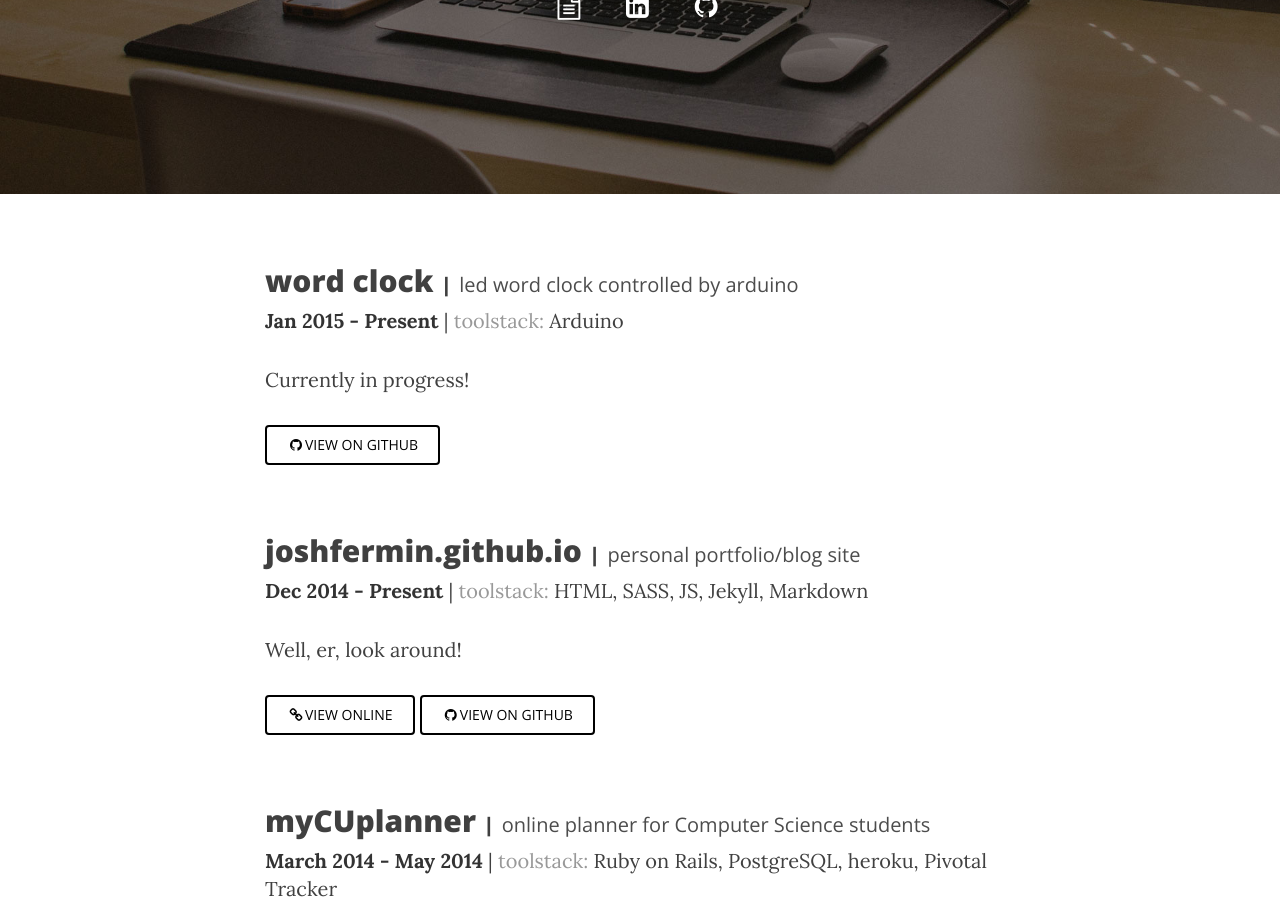
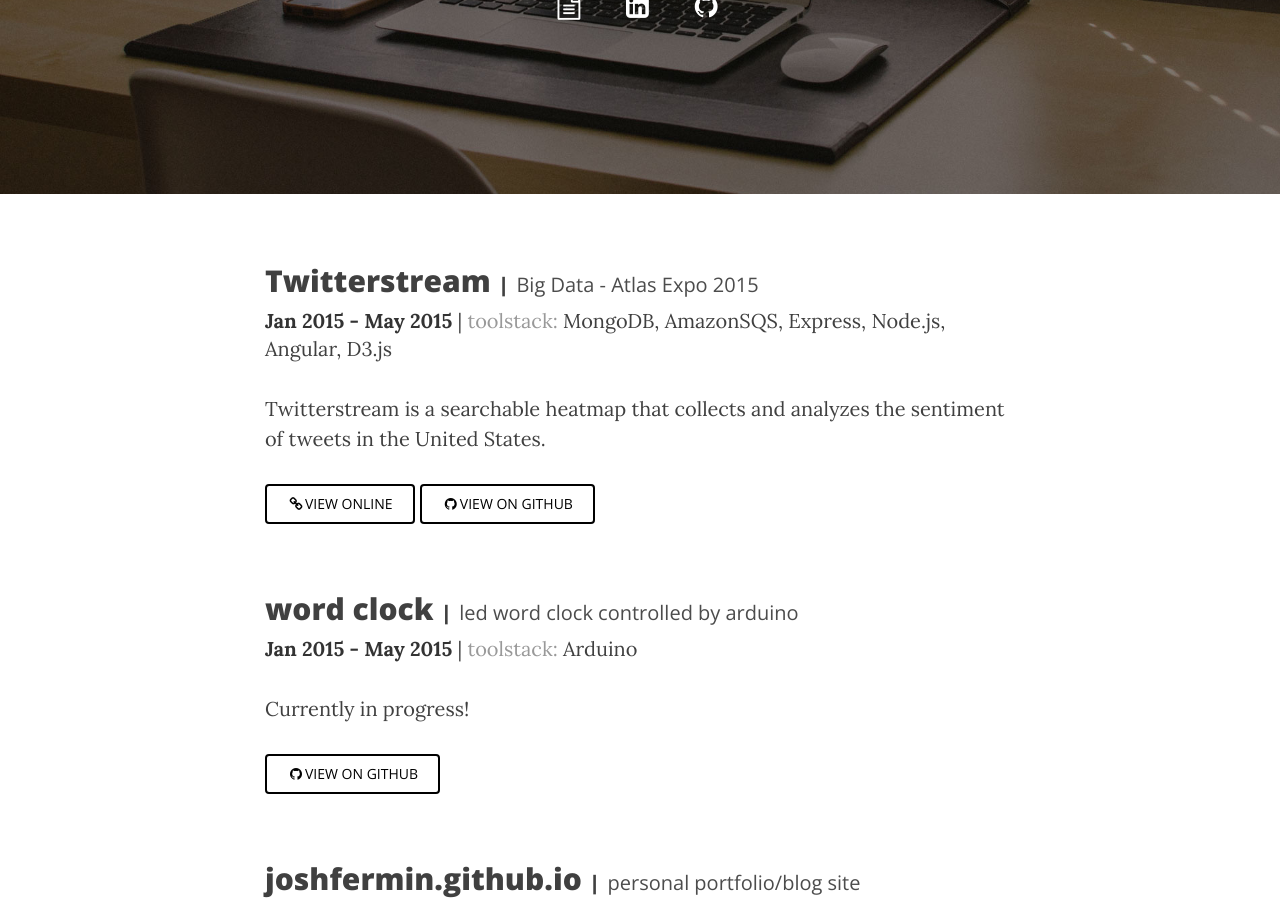
Before and after one commit to joshfermin/joshfermin.github.io, a Jekyll site: the page built from projects.html, in a window 1280 px wide and 900 px high, scrolled down 326 px. Built offline with Jekyll 4.4.1, drawn with Linux system fonts in a browser that asks for light colours; nearby versions of some CDN libraries.

Commit message:
updating projects

```diff
--- a/_data/projects.yml
+++ b/_data/projects.yml
@@ -1,5 +1,16 @@
+- name: Twitterstream
+  time: Jan 2015 - May 2015
+  url: http://joshfermin.me/2015/05/30/twitterstream/
+  tagline: Big Data - Atlas Expo 2015
+  tools: MongoDB, AmazonSQS, Express, Node.js, Angular, D3.js
+  description: Twitterstream is a searchable heatmap that collects and analyzes the sentiment of tweets in the United States.
+  github:
+    url: CUBigDataClass/tweetstream
+    branch: master
+
+
 - name: word clock
-  time: Jan 2015 - Present
+  time: Jan 2015 - May 2015
   url:
   tagline: led word clock controlled by arduino
   tools: Arduino
--- a/_posts/2015-05-30-twitterstream.markdown
+++ b/_posts/2015-05-30-twitterstream.markdown
@@ -76,9 +76,5 @@ And that's everything we did over the course of the semester!
 
 <!-- <h2 class="section-heading">The Team</h2> -->
 
-
-
-<h2 class="section-heading">ATLAS Expo</h2>
-
+<img src="http://atlas.colorado.edu/wp-content/uploads/2015/04/Expo_800w_web_4-14-15_5.jpg">
 <p>We later presented this at the Atlas Expo along with the other projects from many other classes. Check out more <a href="http://atlas.colorado.edu/atlas-technology-expo-spring-2015/">here</a>!</p>
-<img src="http://atlas.colorado.edu/wp-content/uploads/2015/04/Expo_800w_web_4-14-15_5.jpg">
```
